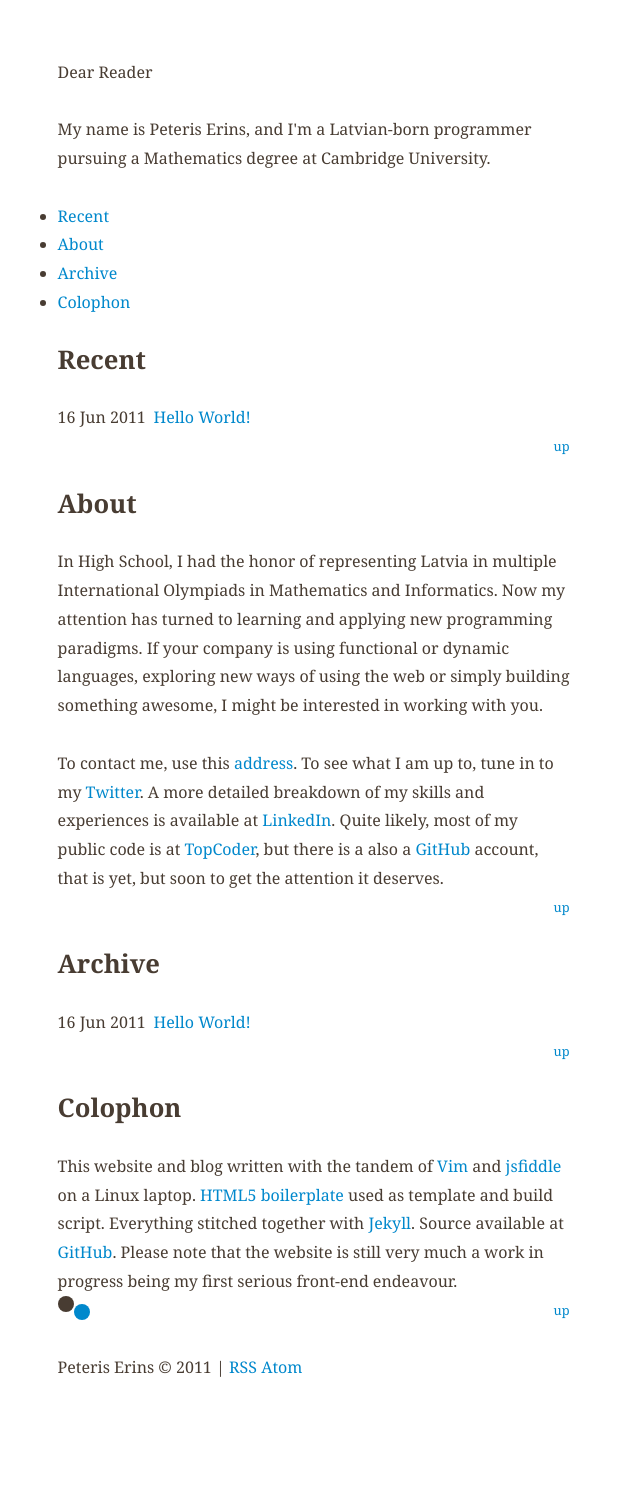
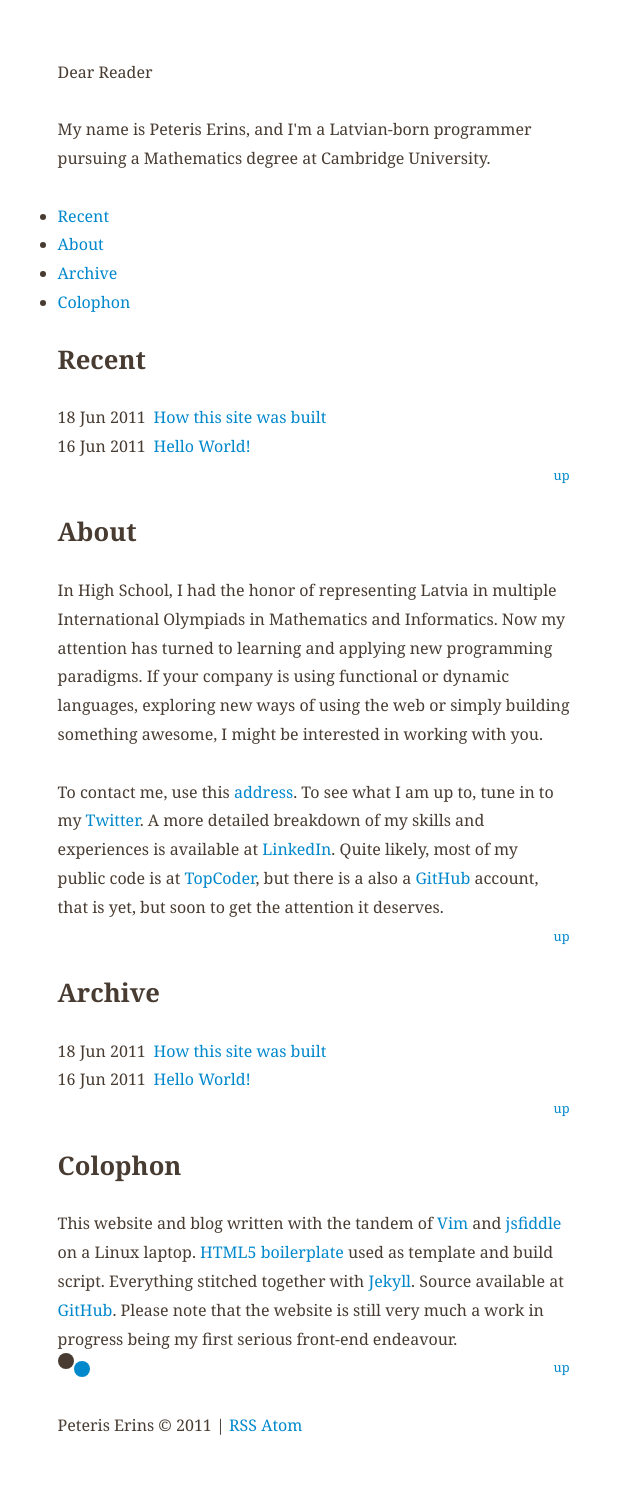
Before and after one commit to Pet3ris/peteriserins.com, a Jekyll site: the page built from index.html, in a window 1280 px wide. Shown: the whole page, without its empty margins (0-640 px from the left). Built offline with Jekyll 4.4.1, drawn with Linux system fonts in a browser that asks for light colours; nearby versions of some CDN libraries; Markdown is read by kramdown in place of the engine named in the settings; comment, search, counter and statistics services are not loaded; before the commit the page ends 1440 px from its top, so only the background shows below that; some of the changed lines change nothing that is shown.

Commit message:
post: How this site was built

```diff
--- /dev/null
+++ b/_posts/2011-06-18-how-this-site-was-built.md
@@ -0,0 +1,84 @@
+---
+layout: post
+title: How this site was built
+---
+
+## {{ page.title }}
+<time>06.18.2011</time>
+
+Let me begin by elaborating on the construction of this website. Instead of
+spraying a cloud of creepy sounding buzzwords, I'll try and start from the
+requirements and show why these choices were a good fit in my scenario.
+It might be helpful to look at the
+[source code](https://www.github.com/Pet3ris/peteriserins.com) as you're
+reading this. I am not planning to go through the meaning of every file,
+there are [many](http://blog.envylabs.com/2009/08/publishing-a-blog-with-github-pages-and-jekyll/)
+[good](http://paulstamatiou.com/how-to-wordpress-to-jekyll)
+[tutorials](http://mashable.com/2010/09/02/html5-boilerplate-guide/) on all
+technologies involved, so please check them out if you're interested in the
+details.
+
+### What does one want in a blog?
+
+There are a couple of little things that matter. A good blog environment would
+
+1. allow me to focus on creating content (posts).  It would take care of
+interface and style issues and render my site for viewing on all popular
+platforms.
+2. It would support simple but important dynamic tasks, such as listing
+a certain number of recent posts, extracting dates and titles, allowing
+users to comment on the website, etc.
+3. It should be easy to debug.
+
+### HTML5 boilerplate
+
+This was a natural starting point for a project using HTML and CSS. It has all
+the standard practices baked in.
+[HTML5 boilerplate](http://www.html5boilerplate.com) provides you with
+
+* an appropriate directory structure;
+* basic .html, .css and .js files filled out with cross-platform compatibility
+boilerplate, resets and libraries;
+* build script for minification and other useful automated tasks;
+* most importantly, many other things I am not and do not have to be aware
+of thanks to the boilerplate team.
+
+### Jekyll
+
+Quite a few people already have advertised
+[Jekyll](https://github.com/mojombo/jekyll/) to a more than adequate
+extent. It is essentially a preprocessor that has built-in support for
+blog posts. I feed in content written in plain-text (more precisely,
+markdown), some layout files serving as templates for, e.g.,  posts, and
+it spits out a blog in HTML. Yes, no databases, server-side scripting or
+admin panels. Best part: you get a working idea of what's going on without
+having to dive into the source code.
+
+### Putting it all together
+
+To combine the two, I wanted something that spits out a blog that would have
+all the best practices, minified code and whatnot.
+
+To the credit of these technologies, joining them is easy if you are
+familiar with both. I run Jekyll first to generate the html for posts and the
+main page, putting the end-product in the \_sites folder. Then, the build script
+is run on the assembled website. It is cleaned up for publishing and is ready
+for deployment at \_sites/publish.
+
+The only non-trivial part was making the build script aware of all the posts
+so that it can work on their HTML. The solution is to have the build config
+(called project.properties) as a Jekyll template file and write the following
+line:
+
+    file.pages =
+    {{ "{% for post in site.posts "}} %}
+      {{ "{{ post.url | replace_first: '/', '' "}} }},
+    {{ "{% endfor "}}%}index.html, 404.html,
+
+It merely loops over all the posts and inserts their URLs into the build
+script, comma-separated.
+
+### The result
+
+Writing blog posts becomes as easy and rewarding as drinking
+[liquid](http://www.liquidmarkup.org/).
--- a/css/style.css
+++ b/css/style.css
@@ -208,14 +208,13 @@ h6 { font-size: 1em;   margin-top: 1.8em;}
 /* q { font-style: italic; } */
 blockquote { text-indent: -0.5em; }
 ul li { list-style-type: disc; }
-ul, ol { margin-left: 0; padding-left: 1.5em; position: relative; left: -1.5em; }
+ul, ol { margin-left: 0; margin-top: 1.8em; padding-left: 1.5em; position: relative; left: -1.5em; }
 li ul, li ol { left: 0; }
 em { font-style: italic; }
 /* what to do with <hr /> ? */
 
-pre { padding: 0; }
 code { font-family: "Courier New", Courier, monospace, sans-serif; }
-code pre { background: #483C32; color: #fff; border-radius: 0.4em; -webkit-border-radius: 0.4em; -moz-border-radius: 0.4em;}
+pre { margin-top: 1.8em; padding: 0; background: #483C32; color: #fff; border-radius: 0.4em; -webkit-border-radius: 0.4em; -moz-border-radius: 0.4em;}
 code { line-height: 1.8em; }
 
 /* Layout */
@@ -304,7 +303,7 @@ j.mp/bestclearfix */
 consider this: www.cloudfour.com/css-media-query-for-mobile-is-fools-gold/ */
 @media screen and (max-device-width: 480px) {
   ol, ul { left: 0; }
-  #container { margin: 1.8em; }
+  #container { margin: 0; }
 
 /* Uncomment if you don't want iOS and WinMobile to mobile-optimize the text for you: j.mp/textsizeadjust */
 /* html { -webkit-text-size-adjust:none; -ms-text-size-adjust:none; } */
```
